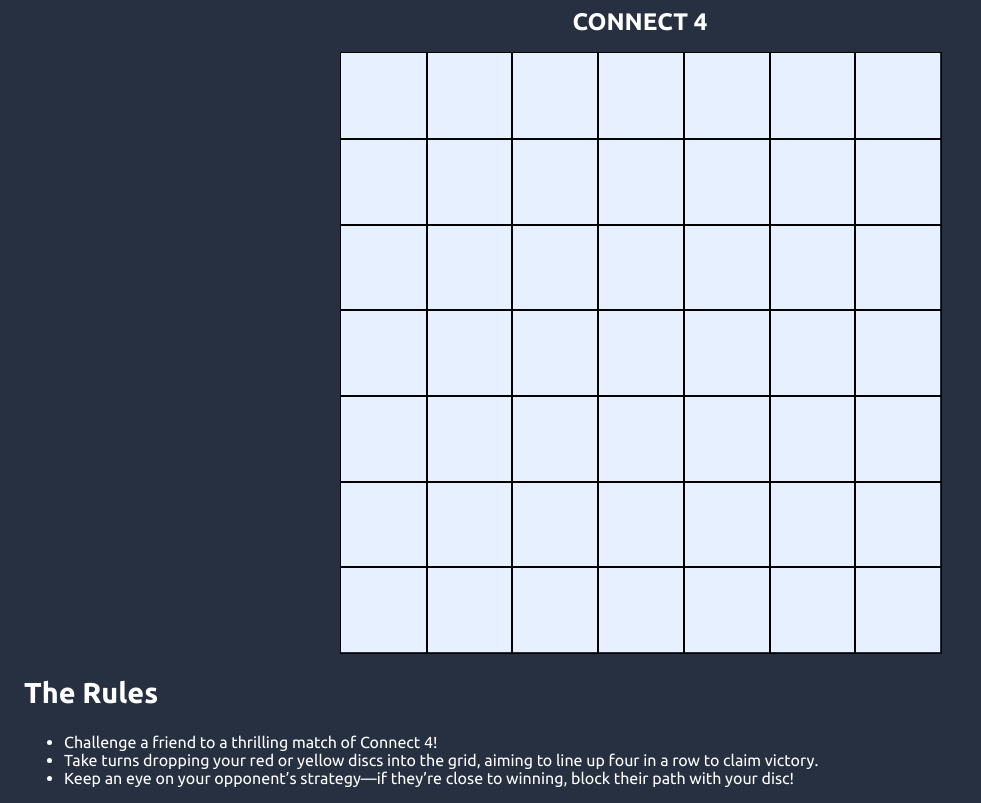
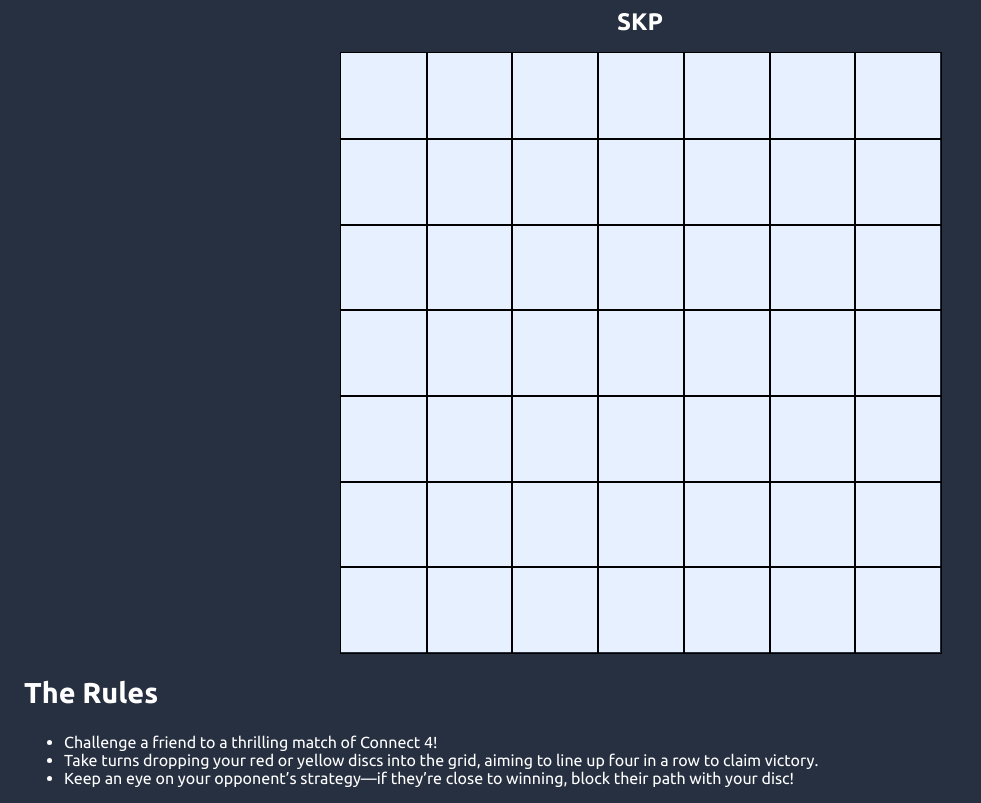
Before and after one commit to Delta17920/Connect-4-game, a plain HTML site: page index.html in a window 1280 px wide. Shown: the whole page, without its empty margins (0-981 px from the left). Drawn offline with Linux system fonts and the light colour scheme.

Commit message:
Update index.html

```diff
--- a/index.html
+++ b/index.html
@@ -11,7 +11,7 @@
     />
   </head>
   <body>
-    <h1 id="main-title">CONNECT 4</h1>
+    <h1 id="main-title">SKP</h1>
 
     <div id="board"></div>
 
```
